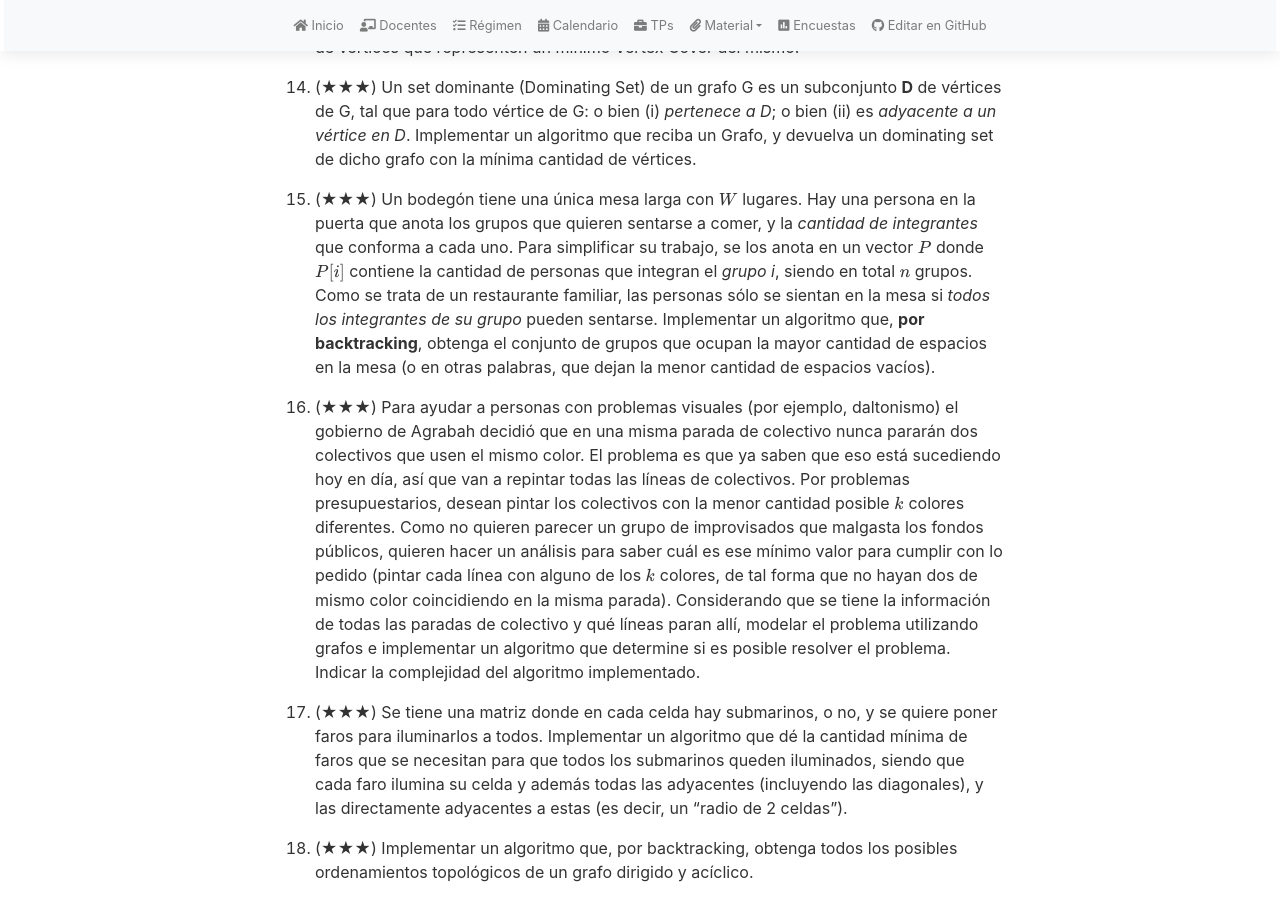
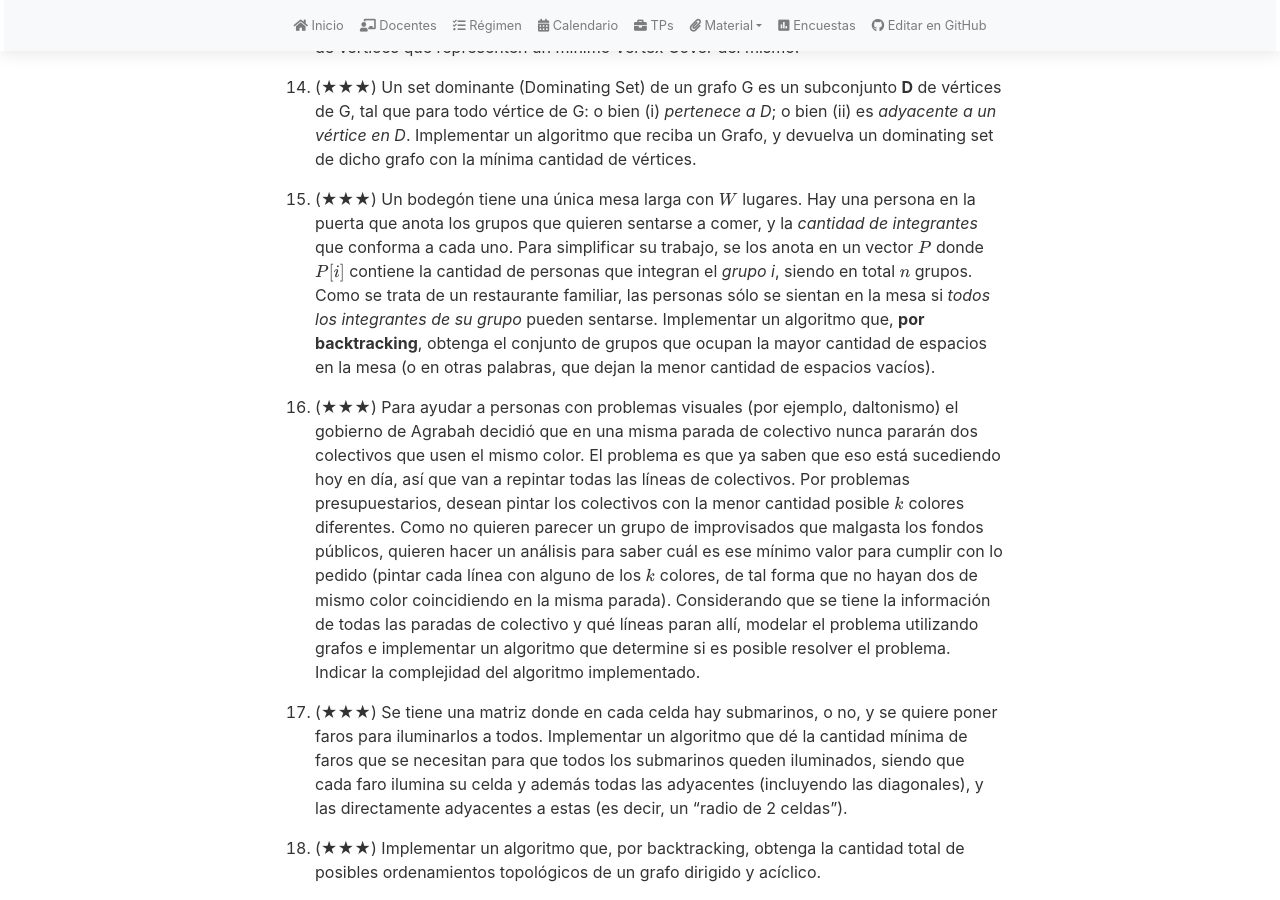
Before and after one commit to algoritmos-rw/tda_bg, a Jekyll site: the page built from material/guias/bt.md, in a window 1280 px wide and 900 px high, scrolled down 1523 px. Built offline with Jekyll 4.4.1, drawn with Linux system fonts in a browser that asks for light colours; nearby versions of some CDN libraries; our own code applies the rules of GitHub Pages for plain Markdown files.

Commit message:
Fix bt ordenamientos topológicos

```diff
--- a/material/guias/bt.md
+++ b/material/guias/bt.md
@@ -93,7 +93,7 @@ math: true
     iluminados, siendo que cada faro ilumina su celda y además todas las adyacentes (incluyendo las diagonales), y las
     directamente adyacentes a estas (es decir, un “radio de 2 celdas”).
 
-1.  (★★★) Implementar un algoritmo que, por backtracking, obtenga todos los posibles ordenamientos topológicos de un grafo
-    dirigido y acíclico.
+1.  (★★★) Implementar un algoritmo que, por backtracking, obtenga la cantidad total de posibles ordenamientos topológicos
+    de un grafo dirigido y acíclico.
 
 {::options toc_levels="2" /}
```
